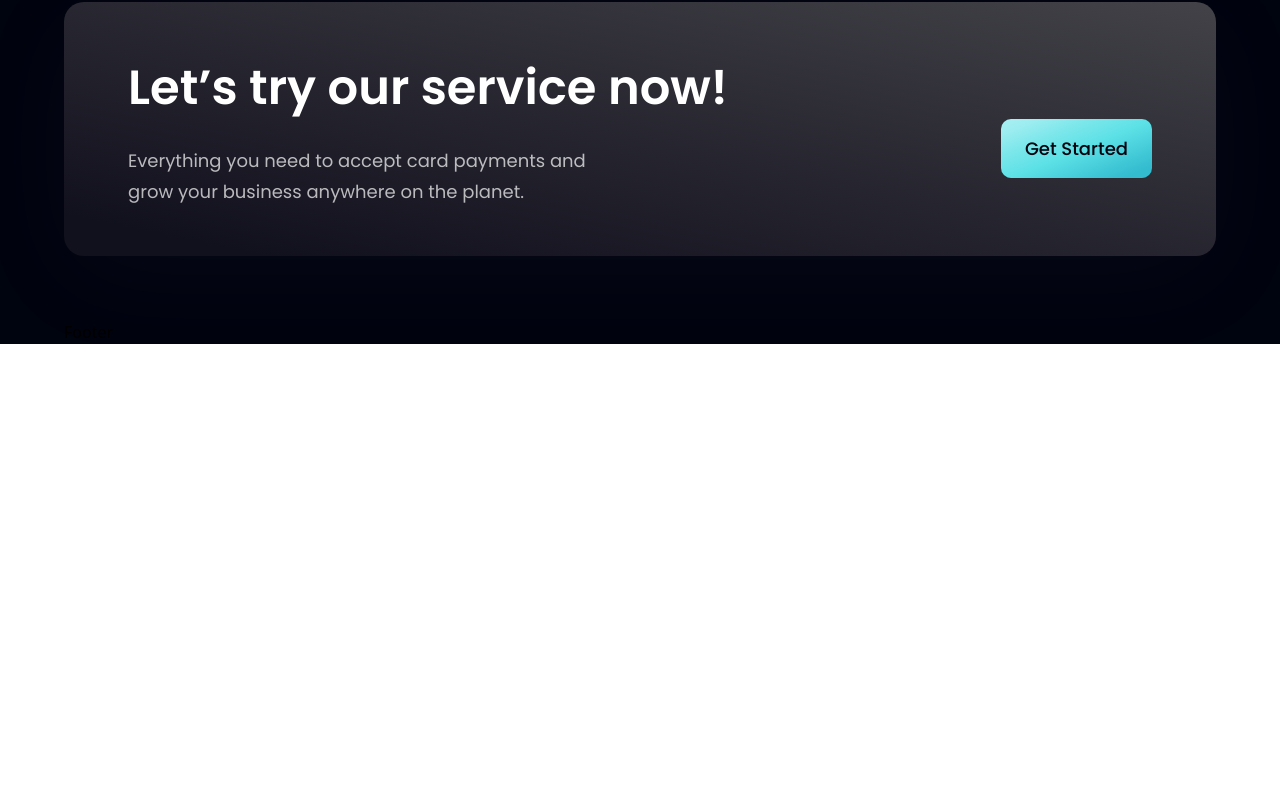
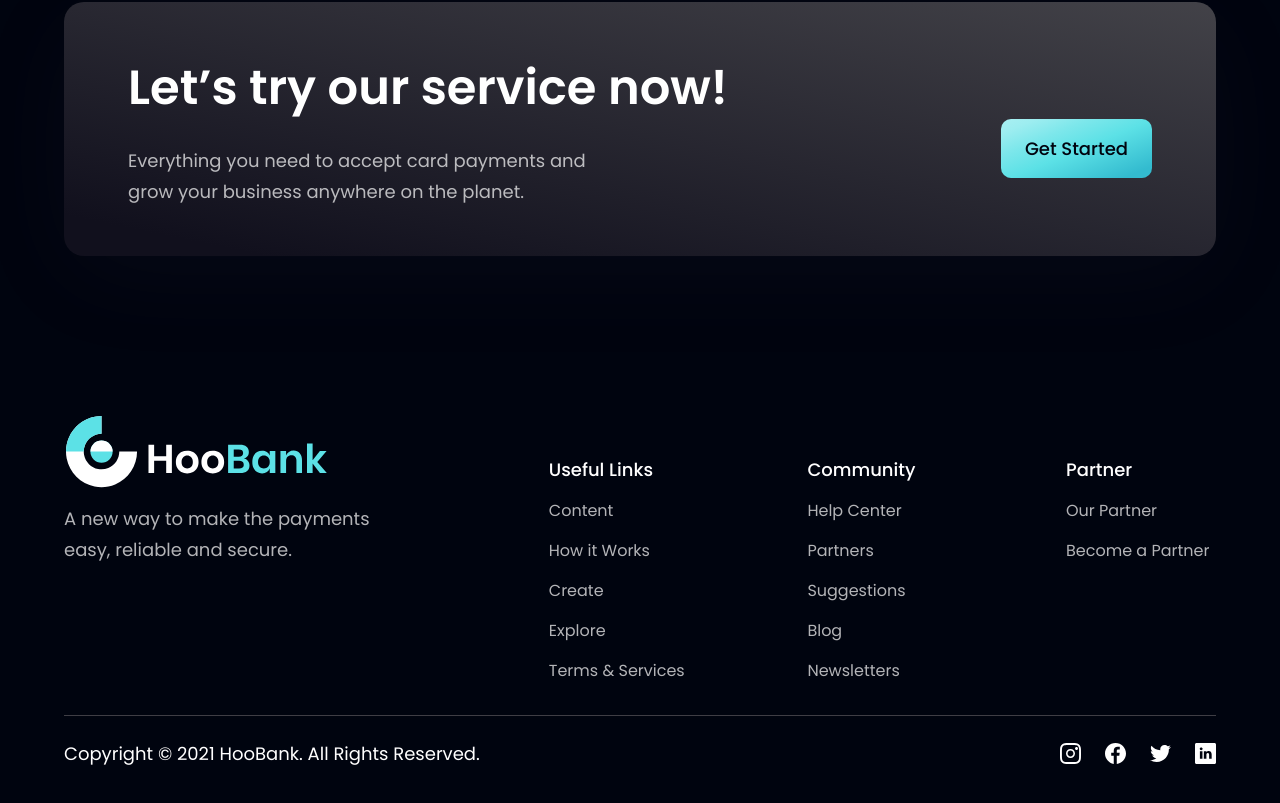
Before and after one commit to ndayishimiyeeric/Bank-app, a React (Vite) app: page / in a window 1280 px wide. Shown: the part 4142-4945 px from the top of the page. Before the commit the page ends 4486 px from the top, so only its background shows below. Built offline with nearby package versions, Linux system fonts and the light colour scheme.

Commit message:
Add Footer section

```diff
--- a/src/components/Footer.jsx
+++ b/src/components/Footer.jsx
@@ -1,7 +1,65 @@
-import React from 'react';
+import styles from '../styles';
+import { footerLinks, socialMedia } from '../constants';
+import { logo } from '../assets';
 
 function Footer() {
-  return <div>Footer</div>;
+  return (
+    <section className={`${styles.flexCenter} ${styles.paddingY} flex-col`}>
+      <div className={`${styles.flexStart} md:flex-row flex-col m-8 w-full`}>
+        <div className="flex-1 flex flex-col justify-start mr-10">
+          <img
+            src={logo}
+            alt="hoobank"
+            className="w-[266px] h-[72px] object-contain"
+          />
+          <p className={`${styles.paragraph} mt-4 max-w-[310px]`}>
+            A new way to make the payments easy, reliable and secure.
+          </p>
+        </div>
+        <div className="flex-[1.5] flex flex-row justify-between flex-wrap w-full md-mt-0 mt-10">
+          {footerLinks.map((category) => (
+            <div
+              key={category.key}
+              className="flex flex-col ss:my-0 my-4 min-w-[150px]"
+            >
+              <h4 className="font-poppins font-medium text-[18px] leading-[27px] text-white">
+                {category.title}
+              </h4>
+              <ul className="list-none mt-4">
+                {category.links.map((link, index) => (
+                  <li
+                    key={link.name}
+                    className={`${
+                      index === category.links.length - 1 ? 'mb-0' : 'mb-4'
+                    } font-poppins font-normal text-[16px] leading-[24px] text-dimWhite hover:text-secondary cursor-pointer`}
+                  >
+                    {link.name}
+                  </li>
+                ))}
+              </ul>
+            </div>
+          ))}
+        </div>
+      </div>
+      <div className="w-full flex justify-between items-center md:flex-row flex-col pt-6 border-t-[1px] border-t-[#3f3e45]">
+        <p className="font-poppins font-normal text-[18px] text-center leading-[27px] text-white">
+          Copyright &copy; 2021 HooBank. All Rights Reserved.
+        </p>
+        <div className="flex flex-row md:mt-0 mt-6">
+          {socialMedia.map((media, index) => (
+            <img
+              src={media.icon}
+              alt={media.id}
+              key={media.id}
+              className={`w-[21px] h-[21px] object-contain cursor-pointer ${
+                index === socialMedia.length - 1 ? 'mr-0' : 'mr-6'
+              }`}
+            />
+          ))}
+        </div>
+      </div>
+    </section>
+  );
 }
 
 export default Footer;
```
